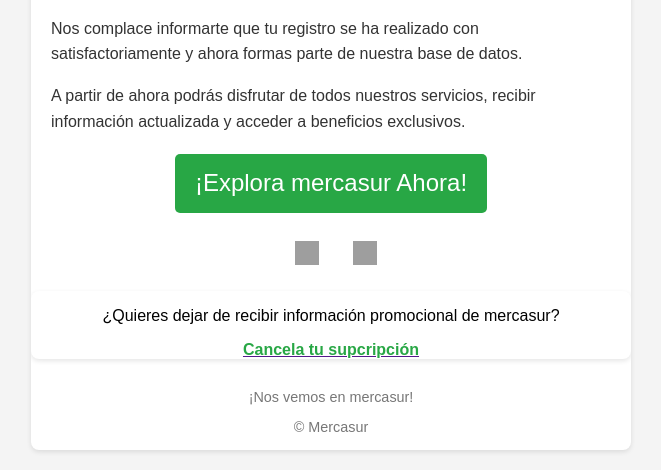
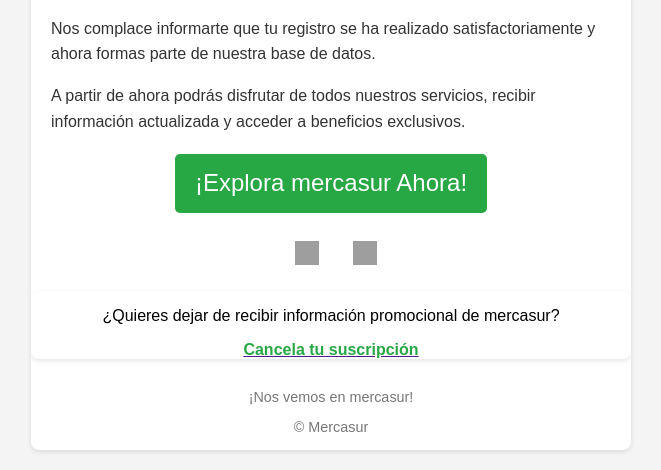
Before and after one commit to IIpapuII/ProyectoMercaSur, a Django app: template clientes/templates/clientenuevo.html in a window 1280 px wide. Shown: the part 452-922 px from the top of the page, without its empty margins (309-970 px from the left). Run offline with Django 5.2, Linux system fonts and the light colour scheme; the template is opened without the code that fills it, so the values that code supplies are empty; parts of the project's set-up code (start-up, migrations or seed data) failed here and were passed over; some libraries are stand-ins or nearby versions; grey boxes are pictures that could not be loaded.

Commit message:
Se realiza actualizacion el proceso de template

```diff
--- a/clientes/templates/clientenuevo.html
+++ b/clientes/templates/clientenuevo.html
@@ -34,7 +34,7 @@
             <h2>¡Bienvenido a  mercasur!</h2>
         </div>
         <div class="content">
-            <p>Nos complace informarte que tu registro se ha realizado con satisfactoriamente y ahora formas parte de nuestra base de datos.</p>
+            <p>Nos complace informarte que tu registro se ha realizado satisfactoriamente y ahora formas parte de nuestra base de datos.</p>
             <p>A partir de ahora podrás disfrutar de todos nuestros servicios, recibir información actualizada y acceder a beneficios exclusivos.</p>
             <div class="social-links">
                 <a href="https://mercasur.com.co/es" target="_blank" class="cta-button" style="color: #fff; text-decoration: none;">¡Explora mercasur Ahora!</a>
@@ -50,7 +50,7 @@
         </div>
         <div class="container center">
             <p>¿Quieres dejar de recibir información promocional de mercasur?</p>
-            <a href=""><span class="highlight">Cancela tu supcripción</span></a>
+            <a href=""><span class="highlight">Cancela tu suscripción</span></a>
         </div>
         <div class="footer">
             <p>¡Nos vemos en mercasur!</p>
```
